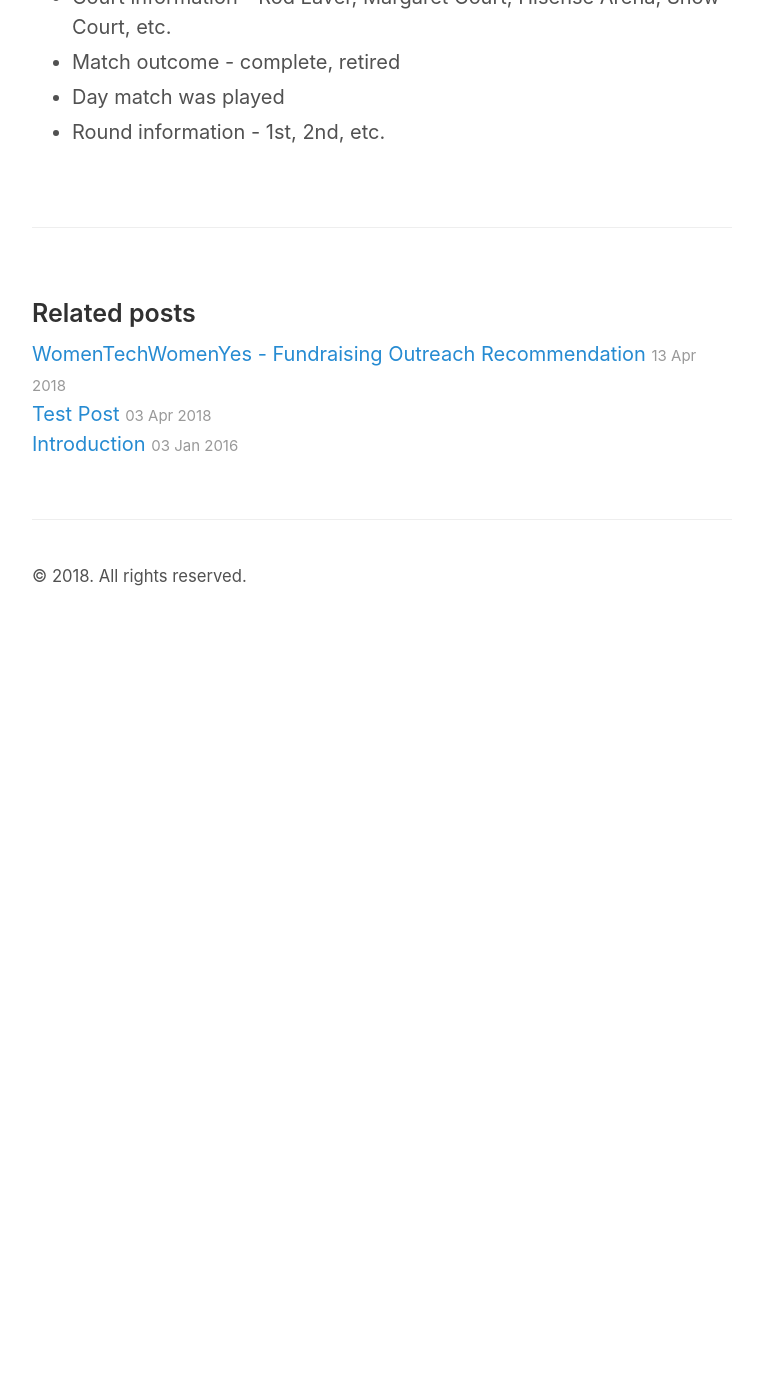
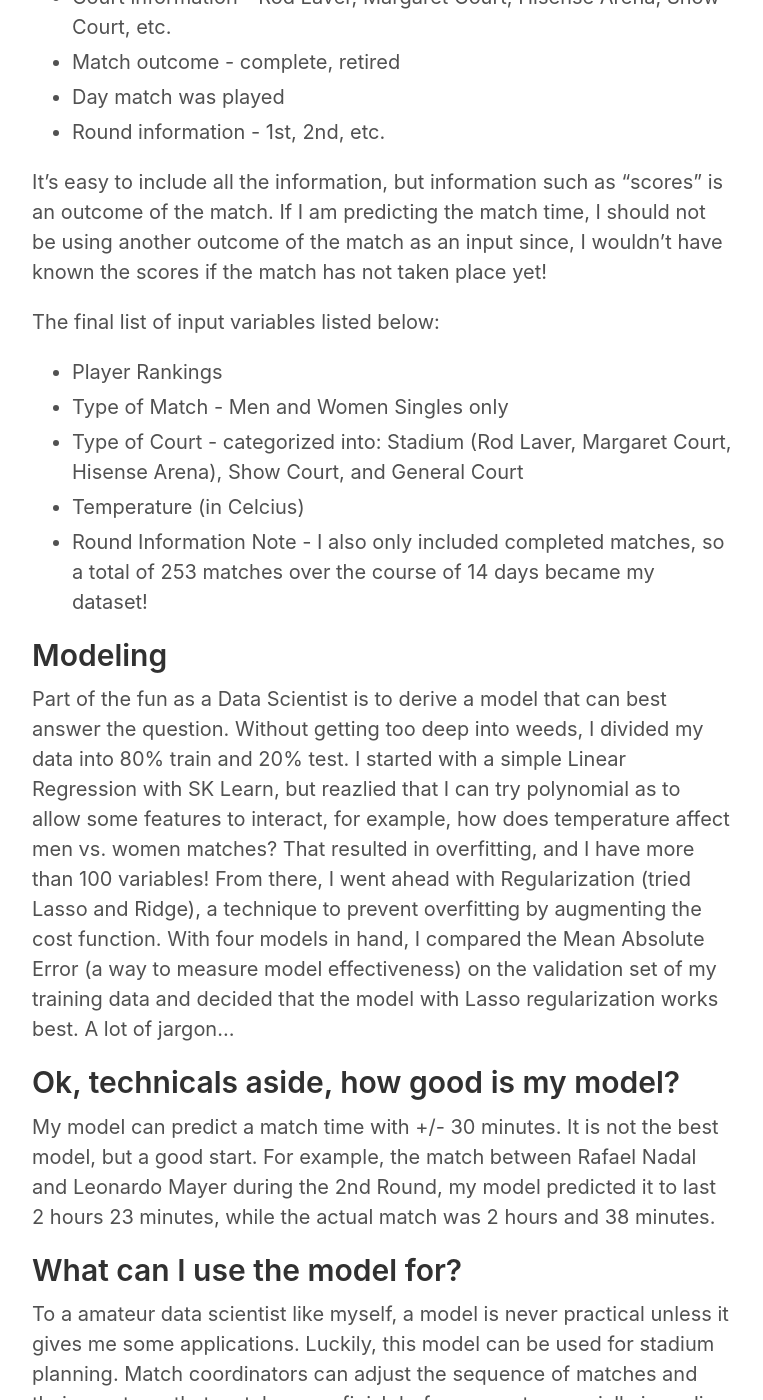
Before and after one commit to mizhao2018/mizhao2018.github.io, a Jekyll site: the page built from _posts/2018-04-28-Predicting-Tennis-Match-Time-at-the-Australian-Open.md, in a window 1280 px wide and 1400 px high, scrolled down 1191 px. Shown: the whole window, without its empty margins (258-1021 px from the left). Built offline with Jekyll 4.4.1, drawn with Linux system fonts in a browser that asks for light colours; before the commit the page ends 1821 px from its top, so only the background shows below that; some of the changed text lies outside the part shown.

Commit message:
Updated blog post for Project 2
Need to insert pictures

```diff
--- a/_posts/2018-04-28-Predicting-Tennis-Match-Time-at-the-Australian-Open.md
+++ b/_posts/2018-04-28-Predicting-Tennis-Match-Time-at-the-Australian-Open.md
@@ -16,3 +16,26 @@ From an intial glance of the data, we have information such as:
 * Match outcome - complete, retired
 * Day match was played
 * Round information - 1st, 2nd, etc.
+
+It's easy to include all the information, but information such as "scores" is an outcome of the match. If I am predicting the match time, I should not be using another outcome of the match as an input since, I wouldn't have known the scores if the match has not taken place yet!
+
+The final list of input variables listed below:
+* Player Rankings
+* Type of Match - Men and Women Singles only
+* Type of Court - categorized into: Stadium (Rod Laver, Margaret Court, Hisense Arena), Show Court, and General Court
+* Temperature (in Celcius)
+* Round Information
+Note - I also only included completed matches, so a total of 253 matches over the course of 14 days became my dataset!
+
+## Modeling
+Part of the fun as a Data Scientist is to derive a model that can best answer the question. Without getting too deep into weeds, I divided my data into 80% train and 20% test. I started with a simple Linear Regression with SK Learn, but reazlied that I can try polynomial as to allow some features to interact, for example, how does temperature affect men vs. women matches? That resulted in overfitting, and I have more than 100 variables! From there, I went ahead with Regularization (tried Lasso and Ridge), a technique to prevent overfitting by augmenting the cost function. With four models in hand, I compared the Mean Absolute Error (a way to measure model effectiveness) on the validation set of my training data and decided that the model with Lasso regularization works best. A lot of jargon...
+
+## Ok, technicals aside, how good is my model?
+My model can predict a match time with +/- 30 minutes. It is not the best model, but a good start. For example, the match between Rafael Nadal and Leonardo Mayer during the 2nd Round, my model predicted it to last 2 hours 23 minutes, while the actual match was 2 hours and 38 minutes.
+
+## What can I use the model for?
+To a amateur data scientist like myself, a model is never practical unless it gives me some applications. Luckily, this model can be used for stadium planning. Match coordinators can adjust the sequence of matches and their courts so that matches can finish before sunset, especially in earlier rounds. Additionally, for fans in the Americas, this model can be used to tune their sleep schedule if they want to watch a specific match.
+
+## Can you do better?
+It would be interesting to separate men and women's matches and establish 2 different models as men play 3 best of 5 and women play 2 best of 3, so there is some clustering of men vs. women. Additionally, a more robust model would incorporate doubles match as well.
+For now, save up and plan for a trip to Melbourne in January 2019.
```
